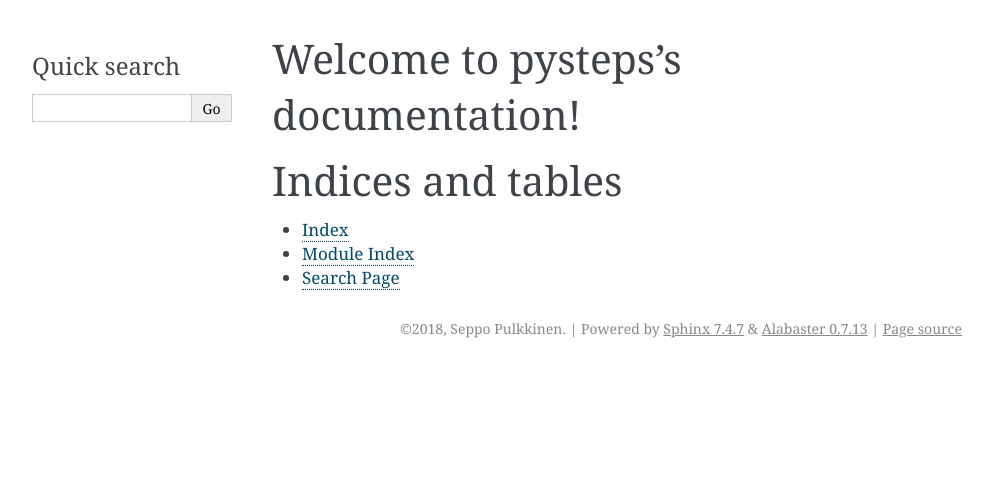
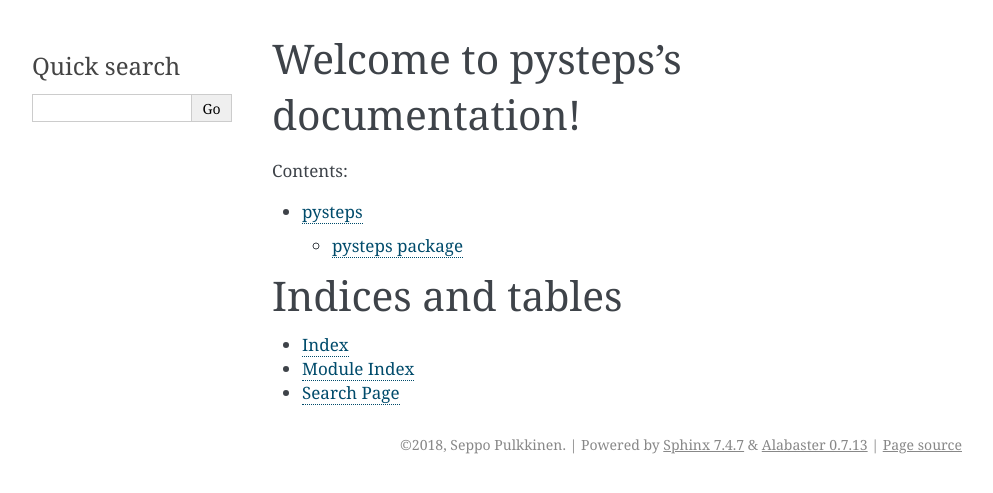
Before and after one commit to pySTEPS/pysteps, a Sphinx documentation site: the page built from doc/source/index.rst, in a window 1280 px wide. Shown: the top 493 px of the page, without its empty margins (148-1141 px from the left). Built offline with Sphinx 7.4.7, drawn with Linux system fonts in a browser that asks for light colours; part of the change alters nothing that is shown.

Commit message:
Fixes to enable LaTeX/PDF generation with Sphinx

```diff
--- a/doc/conf.py
+++ b/doc/conf.py
@@ -124,11 +124,11 @@ htmlhelp_basename = 'pystepsdoc'
 latex_elements = {
     # The paper size ('letterpaper' or 'a4paper').
     #
-    # 'papersize': 'letterpaper',
+    'papersize': 'a4paper',
 
     # The font size ('10pt', '11pt' or '12pt').
     #
-    # 'pointsize': '10pt',
+    'pointsize': '10pt'
 
     # Additional stuff for the LaTeX preamble.
     #
--- a/doc/source/index.rst
+++ b/doc/source/index.rst
@@ -10,6 +10,7 @@ Welcome to pysteps's documentation!
    :maxdepth: 2
    :caption: Contents:
 
+   modules
 
 
 Indices and tables
```
